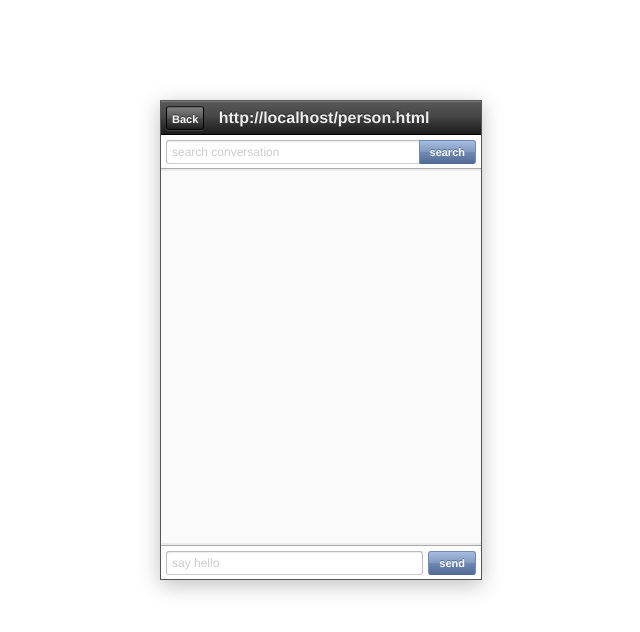
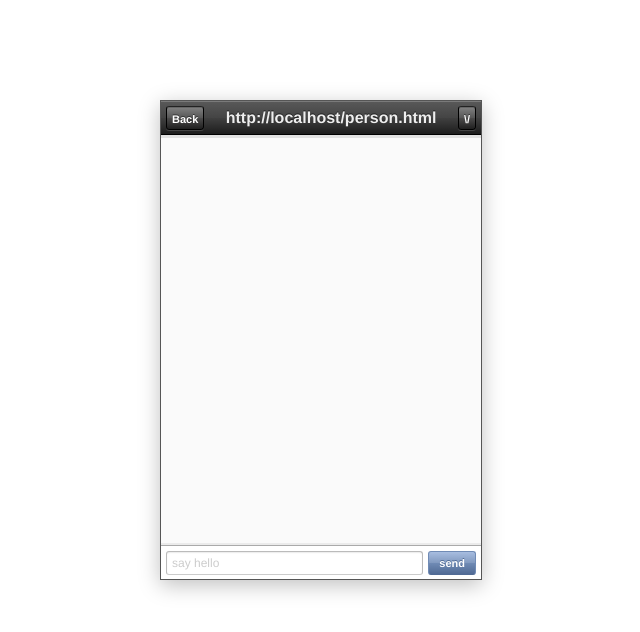
Before and after one commit to mozillaarchive/deuxdrop-design, a plain HTML site: page person.html in a window 1280 px wide. Shown: the whole page, without its empty margins (319-959 px from the left). Drawn offline with Linux system fonts and the light colour scheme.

Commit message:
a cheap hack to make the search bar only appear when the next button is clicked. this could be improved a lot

```diff
--- a/person.html
+++ b/person.html
@@ -8,7 +8,10 @@
     <script src="js/jquery-1.6.2.min.js" type="text/javascript" charset="utf-8"></script>
     <script type="text/javascript" charset="utf-8">
       $(document).ready(function () {
-        $(".next").css("visibility", "hidden");
+        $(".subHeader.actions").hide();
+        $(".next").click(function () {
+            $(".subHeader.actions").toggle();
+        });
         $(".back").click(function () {
             window.location = "people.html";
         });
@@ -35,11 +38,11 @@
             <div class="boxFlex">
                 <h1 id="navTitle" class="overflow">People</h1>
             </div>
-            <button class="next">Info</button>
+            <button class="next">\/</button>
 
         </div>
 
-        <div class="subHeader hbox">
+        <div class="subHeader hbox actions">
             <div class="boxFlex">
                 <input id="search" type="text" placeholder="search conversation">
             </div>
```
Also changed, not shown: conversation.html (+6 -3 lines), notifications.html (+6 -3 lines).
